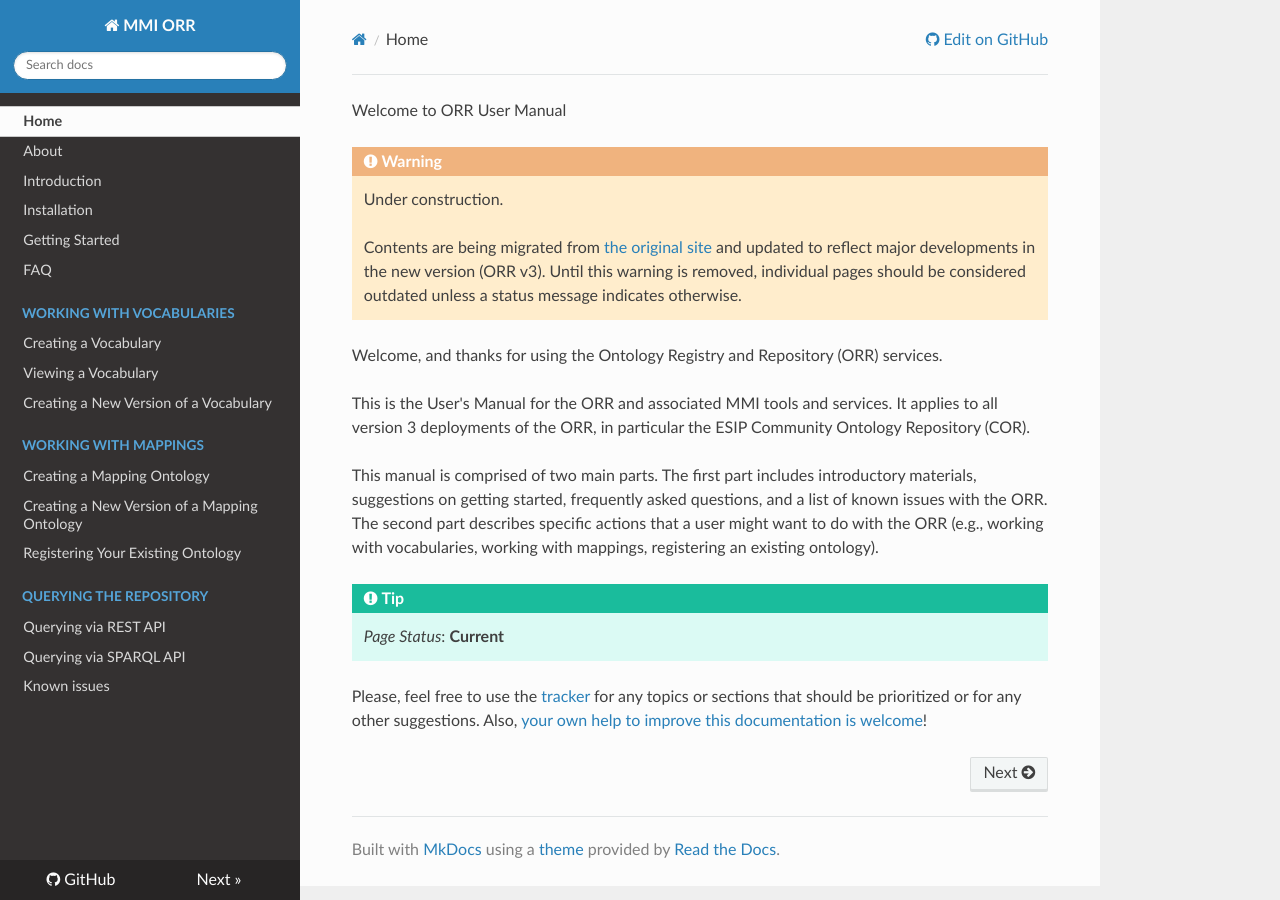
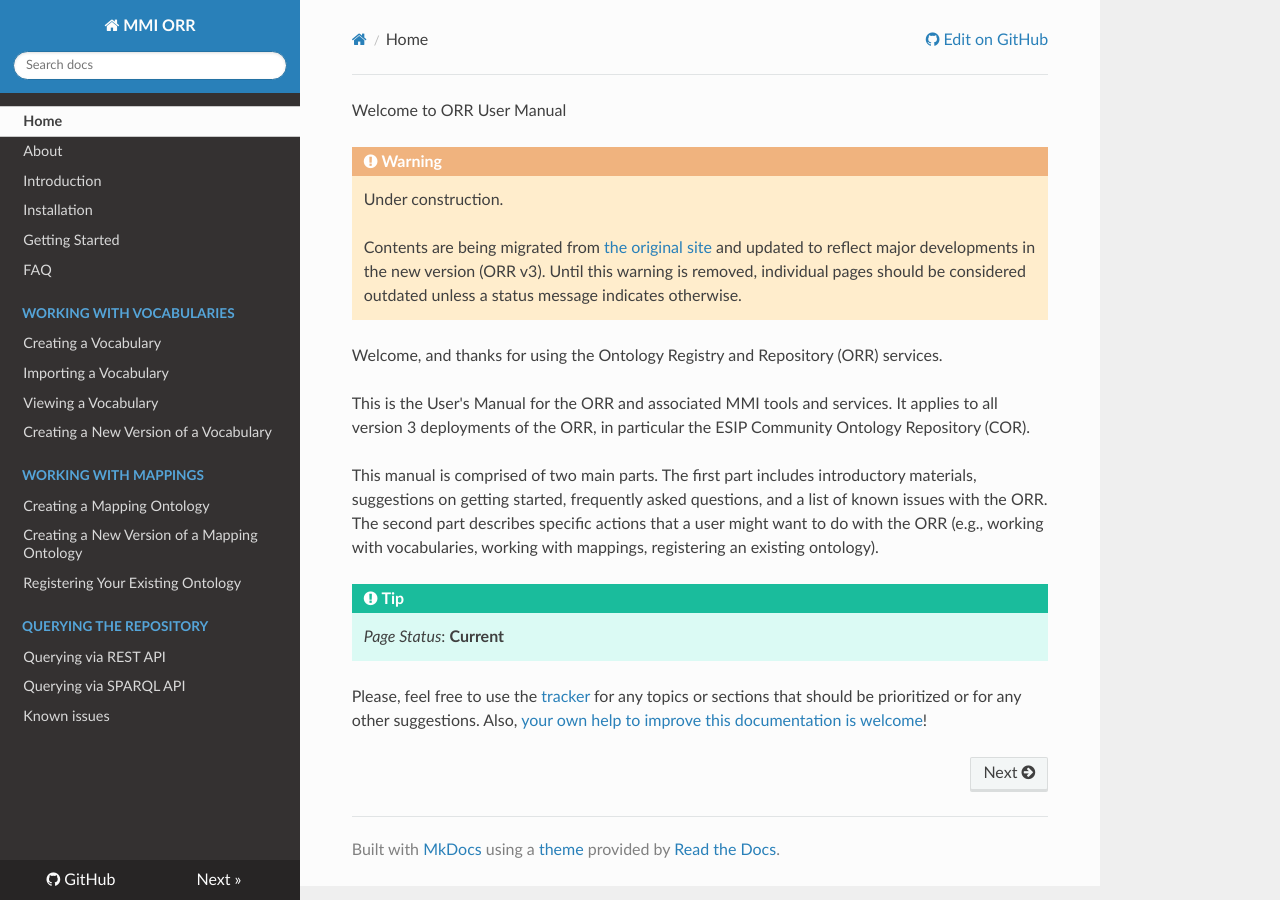
Before and after one commit to mmisw/mmiorr-docs, an MkDocs documentation site: the page built from docs/index.md, in a window 1280 px wide. Built offline with MkDocs 1.6.1, drawn with Linux system fonts in a browser that asks for light colours; nearby versions of some CDN libraries; old or Windows-style settings are respelled for this version of MkDocs.

Commit message:
added vocab import page

```diff
--- a/mkdocs.yml
+++ b/mkdocs.yml
@@ -16,6 +16,7 @@ pages:
 - FAQ: faq.md
 - Working with Vocabularies:
   - Creating a Vocabulary: vocab/new.md
+  - Importing a Vocabulary: vocab/import.md
   - Viewing a Vocabulary: vocab/view.md
   - Creating a New Version of a Vocabulary: vocab/newversion.md
 - Working with Mappings:
```
